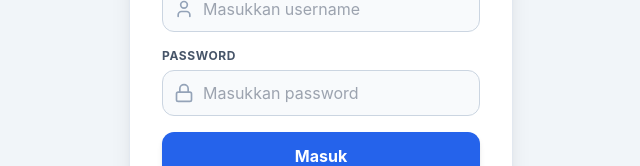
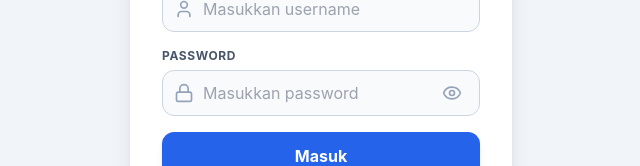
Before and after one commit to dhikoh/INV, a Next.js app: page /login in a window 1280 px wide. Shown: the part 368-534 px from the top of the page, without its empty margins (319-959 px from the left). Built offline with nearby package versions, Linux system fonts and the light colour scheme.

Commit message:
feat(ui): add show/hide password toggle to login page

```diff
--- a/src/app/(auth)/login/page.tsx
+++ b/src/app/(auth)/login/page.tsx
@@ -2,12 +2,13 @@
 
 import React, { useState } from 'react';
 import { useRouter } from 'next/navigation';
-import { Lock, User, AlertCircle, Loader2 } from 'lucide-react';
+import { Lock, User, AlertCircle, Loader2, Eye, EyeOff } from 'lucide-react';
 
 export default function LoginPage() {
   const router = useRouter();
   const [username, setUsername] = useState('');
   const [password, setPassword] = useState('');
+  const [showPassword, setShowPassword] = useState(false);
   const [loading, setLoading] = useState(false);
   const [error, setError] = useState<string | null>(null);
 
@@ -108,14 +109,27 @@ export default function LoginPage() {
               </div>
               <input
                 id="password"
-                type="password"
+                type={showPassword ? 'text' : 'password'}
                 required
                 autoComplete="current-password"
                 value={password}
                 onChange={(e) => setPassword(e.target.value)}
                 placeholder="Masukkan password"
-                className="w-full pl-10 pr-3 py-2.5 bg-slate-50 border border-slate-300 rounded-xl text-base text-slate-900 focus:outline-none focus:ring-2 focus:ring-blue-600 focus:bg-white min-h-[44px] transition-all"
+                className="w-full pl-10 pr-11 py-2.5 bg-slate-50 border border-slate-300 rounded-xl text-base text-slate-900 focus:outline-none focus:ring-2 focus:ring-blue-600 focus:bg-white min-h-[44px] transition-all"
               />
+              <button
+                type="button"
+                onClick={() => setShowPassword((prev) => !prev)}
+                className="absolute inset-y-0 right-0 pr-3 flex items-center text-slate-400 hover:text-slate-600 focus:outline-none min-h-[44px] min-w-[44px] justify-center transition-colors"
+                title={showPassword ? 'Sembunyikan password' : 'Lihat password'}
+                aria-label={showPassword ? 'Sembunyikan password' : 'Lihat password'}
+              >
+                {showPassword ? (
+                  <EyeOff className="w-5 h-5" />
+                ) : (
+                  <Eye className="w-5 h-5" />
+                )}
+              </button>
             </div>
           </div>
 
```
